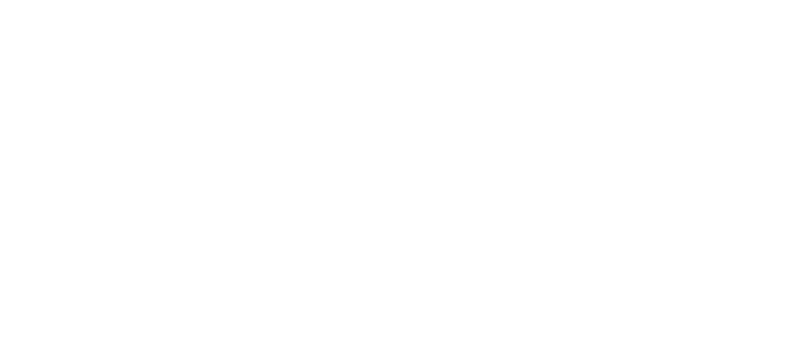
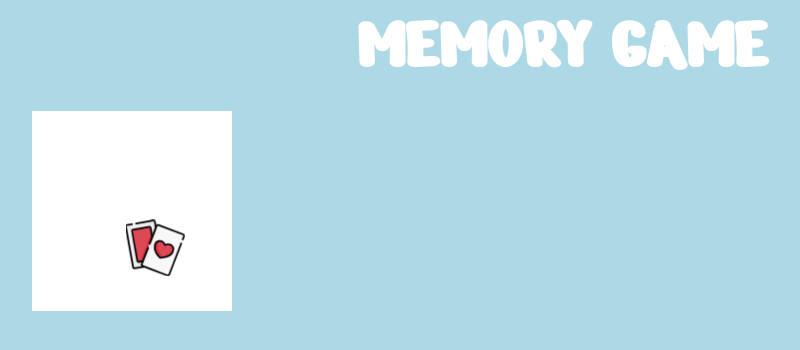
Before and after one commit to DociIva/html-css-memory, a plain HTML site: page index.html in a window 1280 px wide. Shown: the whole page, without its empty margins (78-878 px from the left). Drawn offline with Linux system fonts and the light colour scheme.

Commit message:
add carta

```diff
--- a/css/style.css
+++ b/css/style.css
@@ -4,3 +4,62 @@
     padding: 0;
     box-sizing: border-box;
 }
+body{
+    font-family: 'Nerko One', cursive;
+    background-color: lightblue;
+}
+
+.title{
+    font-size: 50px;
+    color: #fff;
+    text-align: center;
+}
+.container{
+    width: 1100px;
+    height: auto;
+    margin: 0 auto;
+    text-align: center;
+
+}
+/*Utility float*/
+.clearfix::after{
+
+
+
+}
+.carta{
+    position: relative;
+    width: 200px;
+    height: 200px;
+    margin: 20px;
+    border-radius: 20%;
+
+}
+.carta img{
+    display: none;
+    background: white;
+    width: 100%;
+}
+.carta h3{
+    display: none;
+}
+.carta .pattern{
+    background-image: url(../img/pattern.png);
+    background-repeat: repeat;
+}
+.carta .pattern{
+    position: absolute;
+    top: 0;
+    left: 0;
+    width: 100%;
+    height: 100%;
+  }
+
+
+.carta:hover img,
+.carta:hover h3{
+    display: block;
+}
+.carta:hover .pattern{
+    display: none;
+}
--- a/index.html
+++ b/index.html
@@ -6,20 +6,27 @@
     <meta name="viewport" content="width=device-width, initial-scale=1.0">
     <title>Memory</title>
      <link rel="stylesheet" href="./css/style.css">
-
+     <!--FONTS-->
+     <link rel="preconnect" href="https://fonts.gstatic.com">
+<link href="https://fonts.googleapis.com/css2?family=Nerko+One&display=swap" rel="stylesheet">
 </head>
 <body>
-    <!--HEADING-->
+     <!--HEADER-->
+      <header class="title">
+          <h2>MEMORY GAME</h2>
+      </header>
+     <div class="container">
 
+     <!--MAIN-->
+        <main class="clearfix">
+            <div class="carta">
+               <img src="./img/noun_air_balloon_3134741.png" alt="balon">
+                 <h3>Balloon</h3>
+                <div class="pattern"></div>
+            </div>
 
-
-
-
-    <!--MAIN-->
-
-
-
-
+        </main>
     <!--FOOTER-->
+    </div>
 </body>
 </html>
```
